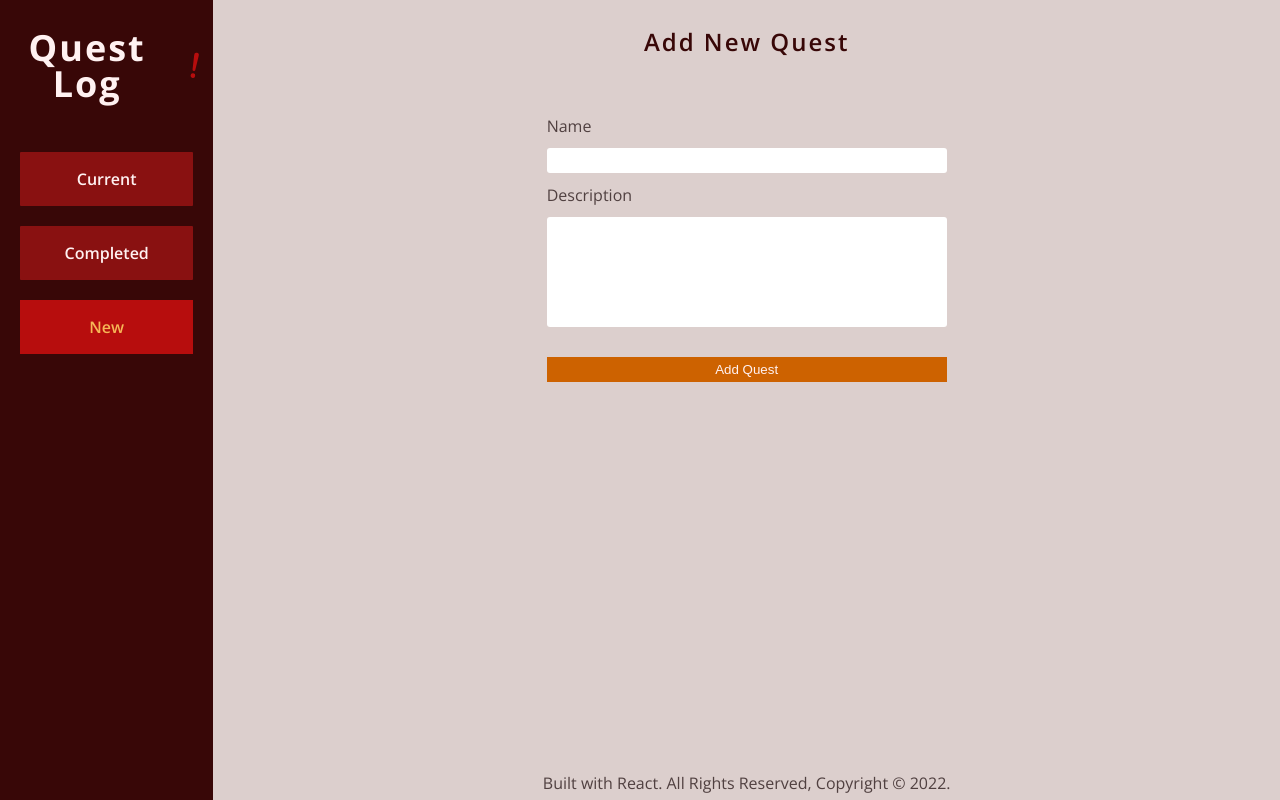
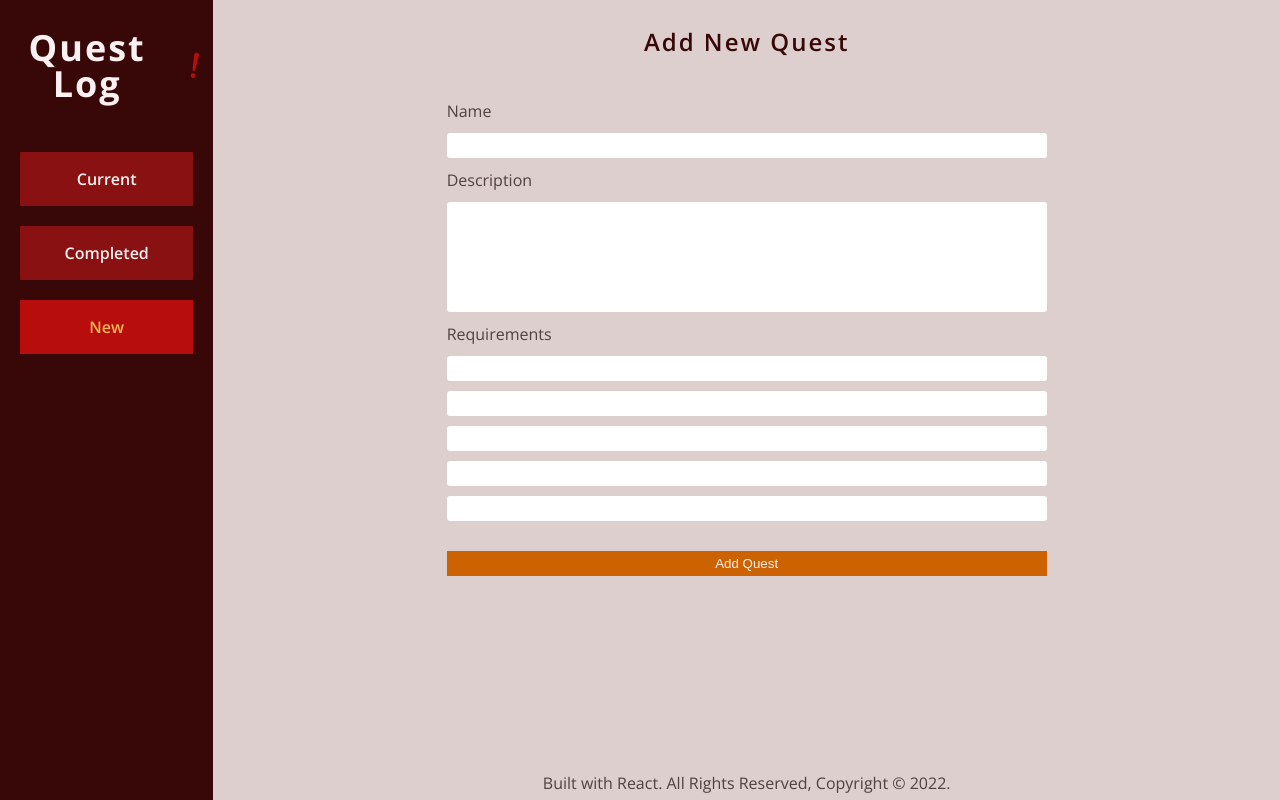
Before and after one commit to ElierHP/questlog, a React (Create React App) app: page /new in a window 1280 px wide. Built offline with nearby package versions, Linux system fonts and the light colour scheme.

Commit message:
Feature: checklist added.

```diff
--- a/src/app/features/questSlice.ts
+++ b/src/app/features/questSlice.ts
@@ -1,10 +1,17 @@
 import { createSlice, PayloadAction } from "@reduxjs/toolkit";
+
+export type QuestChecklist = {
+  name: string;
+  checked: false;
+  id: string;
+};
 
 export type QuestType = {
   name: string;
   description: string;
   completed: boolean;
   id: string;
+  checklist?: QuestChecklist[];
 };
 
 type InitialState = QuestType[];
--- a/src/app/schema/questSchema.ts
+++ b/src/app/schema/questSchema.ts
@@ -1,6 +1,11 @@
 import * as z from "zod";
 
 export const schema = z.object({
-  name: z.string().min(3),
-  description: z.string().min(10),
+  name: z.string().min(3).max(30),
+  description: z.string().min(10).max(200),
+  checklist: z.string().max(20),
+  checklist2: z.string().max(20),
+  checklist3: z.string().max(20),
+  checklist4: z.string().max(20),
+  checklist5: z.string().max(20),
 });
--- a/src/components/questForm/QuestForm.module.scss
+++ b/src/components/questForm/QuestForm.module.scss
@@ -5,12 +5,12 @@
   flex-direction: column;
   gap: 1rem;
   margin: auto;
-  max-width: 400px;
+  max-width: 600px;
   background: $neutral;
   padding: 2.5rem;
-  margin-top: 2rem;
+  margin-top: 1.5rem;
   @media (min-width: $xs) {
-    padding: 4rem;
+    padding: 3rem 2rem;
   }
 }
 
--- a/src/components/questForm/QuestForm.tsx
+++ b/src/components/questForm/QuestForm.tsx
@@ -11,6 +11,11 @@ import { setUrl } from "../../app/features/appSlice";
 type FormData = {
   name: string;
   description: string;
+  checklist: string;
+  checklist2: string;
+  checklist3: string;
+  checklist4: string;
+  checklist5: string;
 };
 
 export default function QuestForm() {
@@ -33,6 +38,13 @@ export default function QuestForm() {
         description: data.description,
         completed: false,
         id: uuidv4(),
+        checklist: [
+          { name: data.checklist, checked: false, id: uuidv4() },
+          { name: data.checklist2, checked: false, id: uuidv4() },
+          { name: data.checklist3, checked: false, id: uuidv4() },
+          { name: data.checklist4, checked: false, id: uuidv4() },
+          { name: data.checklist5, checked: false, id: uuidv4() },
+        ],
       })
     );
     // Reroute to root page.
@@ -61,6 +73,15 @@ export default function QuestForm() {
       {errors.description?.message && (
         <p className={styles.errorMsg}>{errors.description?.message}</p>
       )}
+
+      {/* Checklist */}
+      <label htmlFor="checklist">Requirements</label>
+      <input id="checklist" {...register("checklist")} />
+      <input id="checklist2" {...register("checklist2")} />
+      <input id="checklist3" {...register("checklist3")} />
+      <input id="checklist4" {...register("checklist4")} />
+      <input id="checklist5" {...register("checklist5")} />
+
       <button className="mt-2" type="submit">
         Add Quest
       </button>
--- a/src/components/quests/Quests.module.scss
+++ b/src/components/quests/Quests.module.scss
@@ -9,15 +9,22 @@
   display: grid;
   grid-template-columns: repeat(4, 1fr);
   grid-gap: 2rem;
+}
 
+.listItem {
+  background-color: $light;
+  padding: 4rem 2.5rem;
+  border-radius: 0.5rem;
+  display: grid;
+  grid-template-rows: 1fr 2fr 2fr 1fr;
+  grid-gap: 1rem;
+}
+
+.checklist {
   li {
-    background-color: $light;
-    padding: 4rem 2.5rem;
-    border-radius: 0.5rem;
     display: flex;
-    flex-direction: column;
     justify-content: space-between;
-    gap: 2rem;
+    font-size: $font-small;
   }
 }
 
--- a/src/components/quests/Quests.tsx
+++ b/src/components/quests/Quests.tsx
@@ -18,9 +18,28 @@ export default function Quests({ quests }: QuestsProps) {
       <ul className={styles.list}>
         {/* Render list items based on tasks global state */}
         {quests.map((quest) => (
-          <li key={quest.name}>
+          <li className={styles.listItem} key={quest.name}>
             <h2>{quest.name}</h2>
             <p>{quest.description}</p>
+
+            {/* If there is a checklist, render it. */}
+            {quest.checklist && (
+              <ul className={styles.checklist}>
+                {quest.checklist.map((listItem) => (
+                  <li key={listItem.id}>
+                    {listItem.name}
+                    {/* If name isn't an empty string, display input */}
+                    {listItem.name !== "" && (
+                      <input
+                        type="checkbox"
+                        name={listItem.id}
+                        id={listItem.id}
+                      />
+                    )}
+                  </li>
+                ))}
+              </ul>
+            )}
 
             {!quest.completed ? (
               <div className={styles.btnContainer}>
--- a/src/pages/New.tsx
+++ b/src/pages/New.tsx
@@ -3,7 +3,7 @@ import QuestForm from "../components/questForm/QuestForm";
 export default function New() {
   return (
     <div>
-      <h2 className="center mb-1">Add New Quest</h2>
+      <h2 className="center">Add New Quest</h2>
       <QuestForm />
     </div>
   );
```
